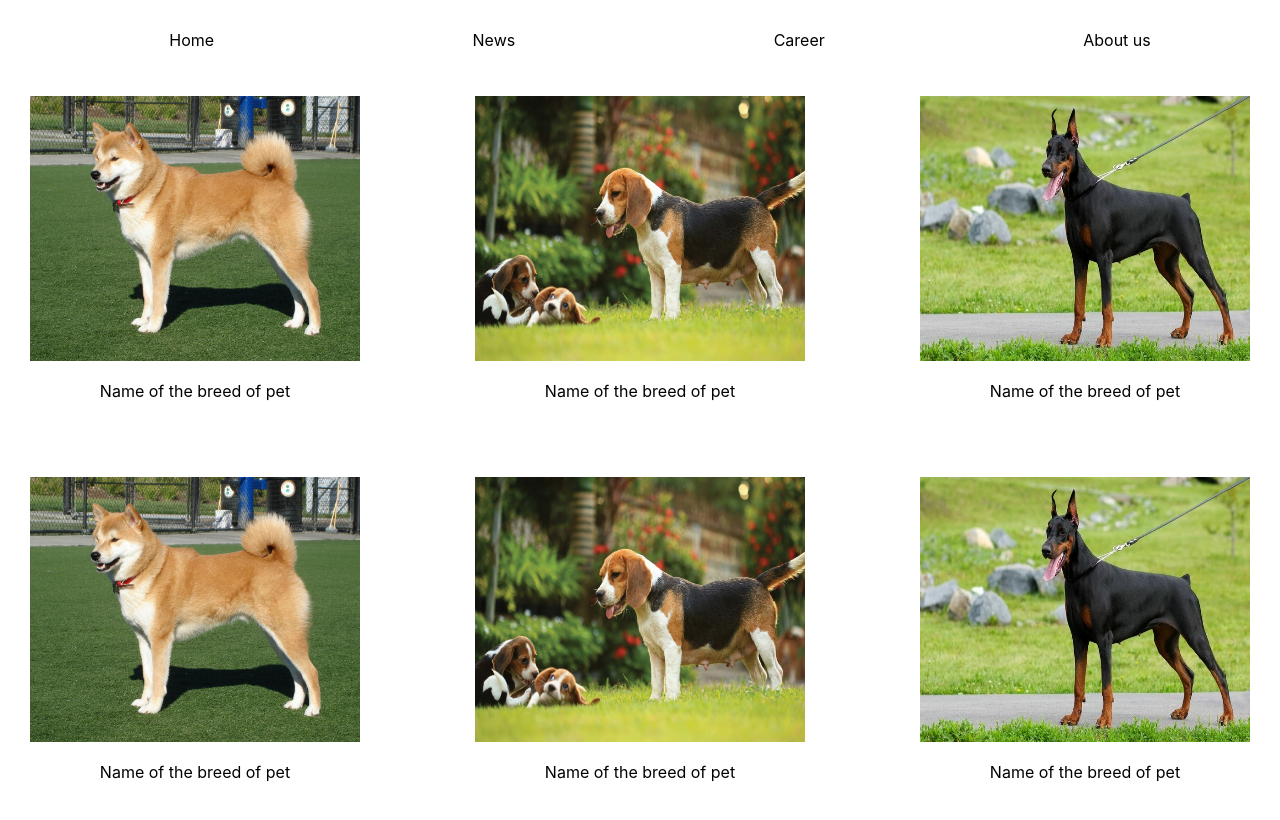
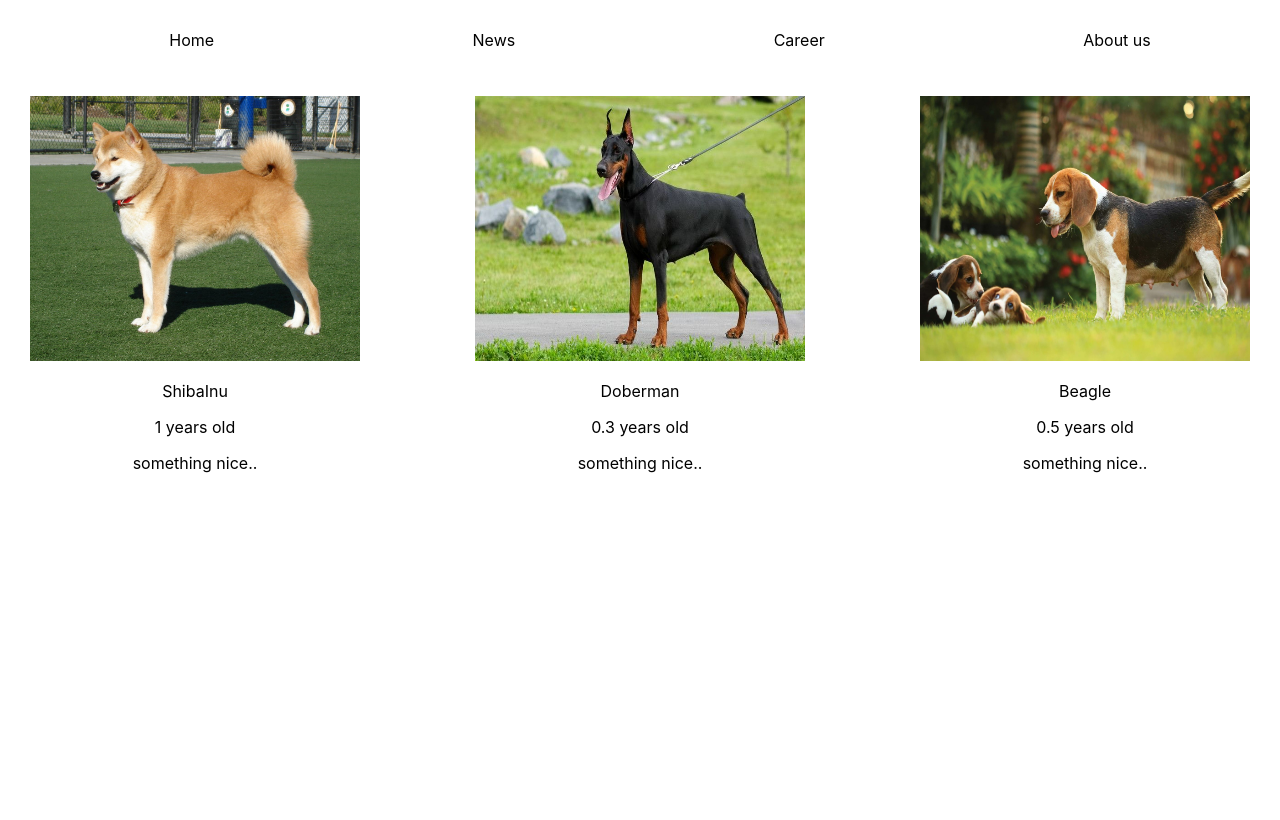
Before and after one commit to BakhaKhakimov/abcd, a React (Create React App) app: page / in a window 1280 px wide. Shown: the top 820 px of the page. Built offline with nearby package versions, Linux system fonts and the light colour scheme.

Commit message:
feat: add list of dogs info

```diff
--- a/src/App.tsx
+++ b/src/App.tsx
@@ -1,10 +1,8 @@
 import React from "react";
 import "./App.css";
-import ShibaInu from "./img/shiba-inu.jpeg";
-import Beagle from "./img/beagle.jpeg";
-import Doberman from "./img/doberman.jpeg";
+import dogs from "./mock/dogs";
 
-export const App: React.FC = () => {
+function App() {
   return (
     <div className="App">
       <nav>
@@ -16,34 +14,18 @@ export const App: React.FC = () => {
         </ul>
       </nav>
 
-      <section className="cards">
-        <div className="pets-card">
-          <img src={ShibaInu} alt="shibainu-photo" />
-          <p>Name of the breed of pet</p>
-        </div>
-        <div className="pets-card">
-          <img src={Beagle} alt="beagle-photo" />
-          <p>Name of the breed of pet</p>
-        </div>
-        <div className="pets-card">
-          <img src={Doberman} alt="doberman-photo" />
-          <p>Name of the breed of pet</p>
-        </div>
-        <div className="pets-card">
-          <img src={ShibaInu} alt="" />
-          <p>Name of the breed of pet</p>
-        </div>
-        <div className="pets-card">
-          <img src={Beagle} alt="" />
-          <p>Name of the breed of pet</p>
-        </div>
-        <div className="pets-card">
-          <img src={Doberman} alt="" />
-          <p>Name of the breed of pet</p>
-        </div>
+      <section id="dogs" className="cards">
+        {dogs.map((dog, index) => (
+          <div className="pets-card" key={index}>
+            <img src={dog.image} alt="dogs-photo" />
+            <p>{dog.breed}</p>
+            <p>{dog.age} years old</p>
+            <p>{dog.description}</p>
+          </div>
+        ))}
       </section>
     </div>
   );
-};
+}
 
 export default App;
--- /dev/null
+++ b/src/mock/dogs.ts
@@ -0,0 +1,35 @@
+import { type } from "os";
+import ShibaInu from "../../src/img/shiba-inu.jpeg";
+import Beagle from "../../src/img/beagle.jpeg";
+import Doberman from "../../src/img/doberman.jpeg";
+
+type DOG = {
+    image?: string,
+    breed: string,
+    age: number,
+    description: string
+}
+
+const dogs: DOG[] = [
+    {
+        image: `${ShibaInu}`,
+        breed: 'ShibaInu',
+        age: 1,
+        description: 'something nice..'
+    },
+    {
+        image: `${Doberman}`,
+        breed: 'Doberman',
+        age: 0.3,
+        description: 'something nice..'
+    },
+    {
+        image: `${Beagle}`,
+        breed: 'Beagle',
+        age: 0.5,
+        description: 'something nice..'
+    }
+
+]
+
+export default dogs
```
